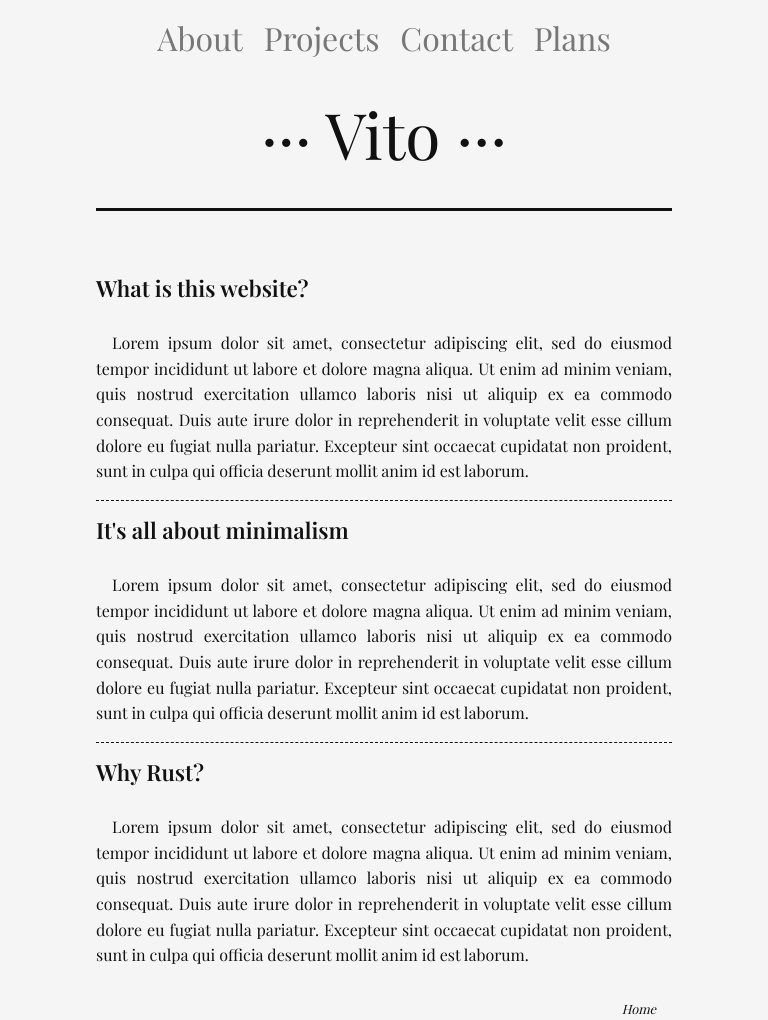
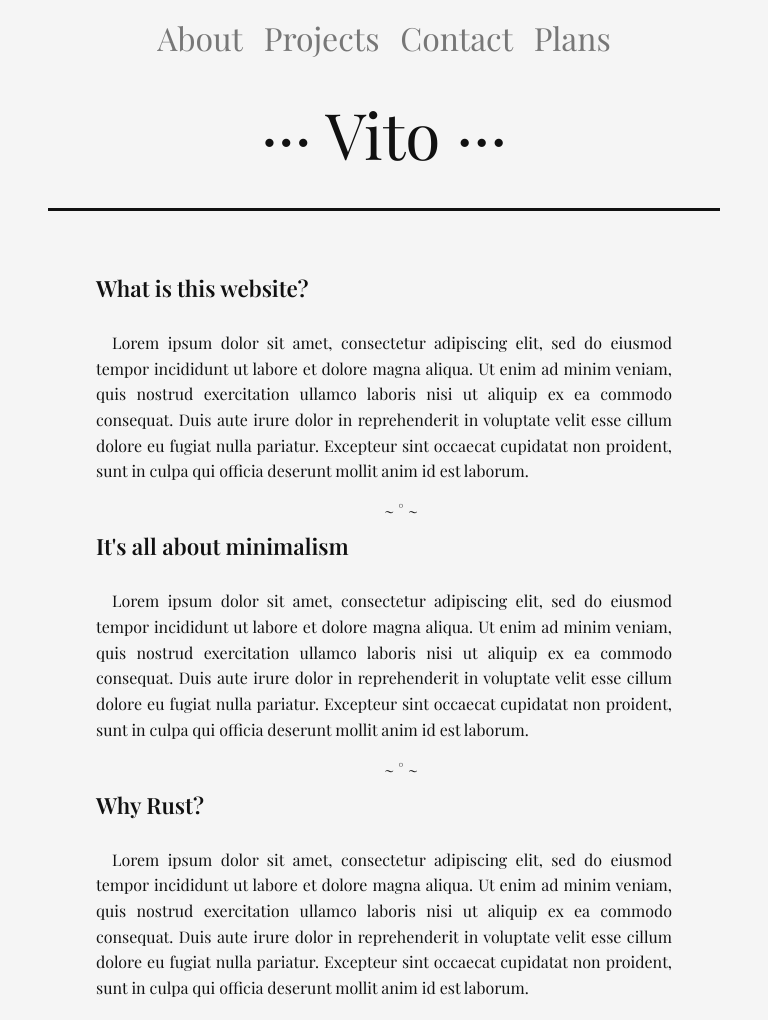
Before and after one commit to sunkengxd/sunkengxd.github.io, a plain HTML site: page index.html in a window 768 px wide. Shown: the top 1020 px of the page. Drawn offline with nearby package versions, Linux system fonts and the light colour scheme.

Commit message:
Added media queries

```diff
--- a/styles/style.css
+++ b/styles/style.css
@@ -2,6 +2,48 @@
     --black: #111;
     --white: #f5f5f5;
     --grey: #777;
+}
+/*
+@media screen and (min-width: 640px) {
+    #content {
+        width: 90vw;
+        padding: 0 1rem;
+    }
+
+    nav {
+        font-size: 1.5em;
+    }
+}
+*/
+@media screen and (max-width: 768px) {
+    #content {
+        width: 90vw;
+        padding: 0 1rem;
+    }
+
+    nav {
+        font-size: 1.5em;
+    }
+
+    #header__title {
+        font-size: 3em;
+    }
+}
+
+@media screen and (min-width: 768px) {
+    #content {
+        max-width: 70ch;
+        width: 100%;
+        padding: 0 0.5rem;
+    }
+
+    nav {
+        font-size: 2em;
+    }
+
+    #header__title {
+        font-size: 4em;
+    }
 }
 
 @media (prefers-color-scheme: dark) {
@@ -39,12 +81,6 @@ body {
     flex-direction: column;
     align-items: center;
 }
-
-#content {
-    max-width: 70ch;
-    padding: 0 0.5rem;
-}
-
 /* HEADER */
 
 header {
@@ -55,7 +91,6 @@ header {
 nav {
     margin: 0 auto;
 
-    font-size: 2em;
     text-align: center;
 }
 
@@ -77,9 +112,6 @@ a:active {
     padding: 2rem 0 1rem 0;
 
     text-align: center;
-    font-size: 4em;
-
-    transition: color 0.3s ease-in-out;
 }
 
 #header__title:before {
@@ -100,12 +132,19 @@ a:active {
 }
 
 .entry:not(:first-child) {
-    margin-top: 1em;
+    margin-top: 3ex;
 }
 
 .entry:not(:last-child) {
-    padding-bottom: 1em;
-    border-bottom: 0.1em dashed var(--foreground);
+    padding-bottom: 3ex;
+}
+
+.entry:not(:last-child)::after {
+    content: "~ ° ~";
+    position: absolute;
+
+    padding-top: 2ex;
+    left: 50%;
 }
 
 .entry__header {
```
